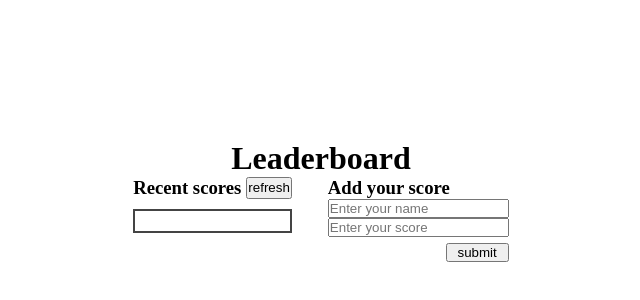
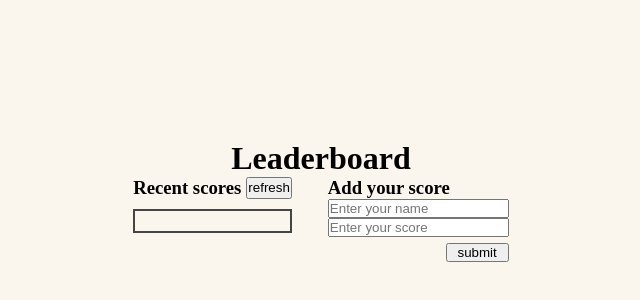
Before and after one commit to AbuTalha3/Leaderboard-Exercise, a website built with webpack: page src/index.html in a window 1280 px wide. Shown: the part 212-512 px from the top of the page, without its empty margins (319-959 px from the left). Built offline with nearby package versions, Linux system fonts and the light colour scheme; no server answers.

Commit message:
Amended required files

```diff
--- a/src/style.css
+++ b/src/style.css
@@ -10,6 +10,7 @@ body {
   justify-content: center;
   align-items: center;
   flex-direction: column;
+  background-color: rgb(250, 245, 237);
 }
 
 .score-area form {
```
Also changed, not shown: dist/index.bundle.js.
